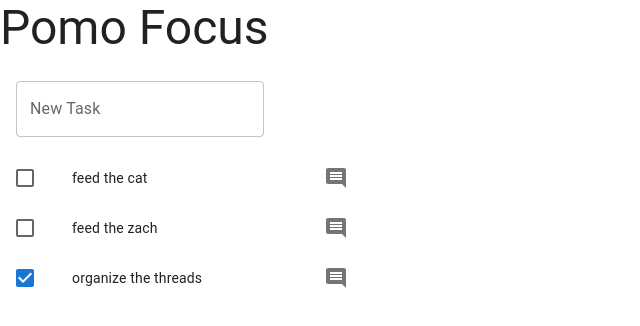
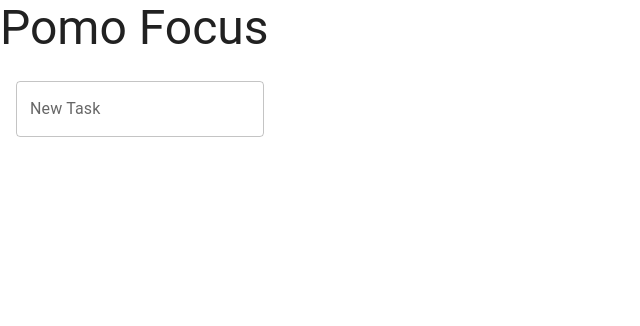
Before and after one commit to andiedoescode/todo-pomo, a React (Vite) app: page / in a window 1280 px wide. Shown: the top 326 px of the page, without its empty margins (0-640 px from the left). Built offline with nearby package versions, Linux system fonts and the light colour scheme.

Commit message:
Added local storage, changed task icon

```diff
--- a/src/TodoItem.jsx
+++ b/src/TodoItem.jsx
@@ -4,7 +4,7 @@
 import ListItemText from "@mui/material/ListItemText"
 import Checkbox from "@mui/material/Checkbox"
 import IconButton from "@mui/material/IconButton"
-import CommentIcon from "@mui/icons-material/Comment"
+import DeleteOutlineIcon from '@mui/icons-material/DeleteOutline';
 
 export default function TodoItem({ task, toggleItem, removeItem }) {
 	const labelId = `checkbox-list-label-${task.id}`
@@ -14,7 +14,7 @@
 			key={task.id}
 			secondaryAction={
 				<IconButton edge='end' aria-label='comments' onClick={removeItem}>
-					<CommentIcon />
+					<DeleteOutlineIcon />
 				</IconButton>
 			}
 			disablePadding>
--- a/src/TodoList.jsx
+++ b/src/TodoList.jsx
@@ -4,16 +4,26 @@
 import TodoForm from "./TodoForm"
 
 import { useState } from "react"
+import { useEffect } from "react"
 
-const tempTodos = [
-	{ id: 1, text: "feed the cat", completed: false },
-	{ id: 2, text: "feed the zach", completed: false },
-	{ id: 3, text: "organize the threads", completed: true },
-]
+//Retrieve list from local storage under key "todos"
+const getList = () => {
+	const data = JSON.parse(localStorage.getItem("todos"))
+	//If list doesn't exist in local storage, return empty array
+	if (!data) return []
+	return data
+}
 
 export default function TodoList() {
-	const [todos, setTodos] = useState(tempTodos)
+	const [todos, setTodos] = useState(getList)
 
+	//Save to local storage any time todos list changes
+	useEffect(() => {
+		//key of 'todos' and stringify the array of todos
+		localStorage.setItem("todos", JSON.stringify(todos))
+	}, [todos])
+
+	//Toggle task as complete/incomplete
 	const toggleItem = (id) => {
 		setTodos((prevTodos) => {
 			return prevTodos.map((task) => {
@@ -26,17 +36,19 @@
 		})
 	}
 
+	//Delete task from list
 	const removeItem = (id) => {
 		setTodos((prevTodos) => {
 			return prevTodos.filter((task) => task.id !== id)
 		})
 	}
 
+	//Add task to list
 	const addItem = (task) => {
 		setTodos((prevTodos) => {
 			return [
 				...prevTodos,
-				{id: crypto.randomUUID(), text: task, completed: false}
+				{ id: crypto.randomUUID(), text: task, completed: false },
 			]
 		})
 	}
@@ -48,7 +60,7 @@
 					Pomo Focus
 				</Typography>
 
-				<TodoForm addTask={addItem}/>
+				<TodoForm addTask={addItem} />
 
 				<List
 					sx={{ width: "100%", maxWidth: 360, bgcolor: "background.paper" }}>
```
